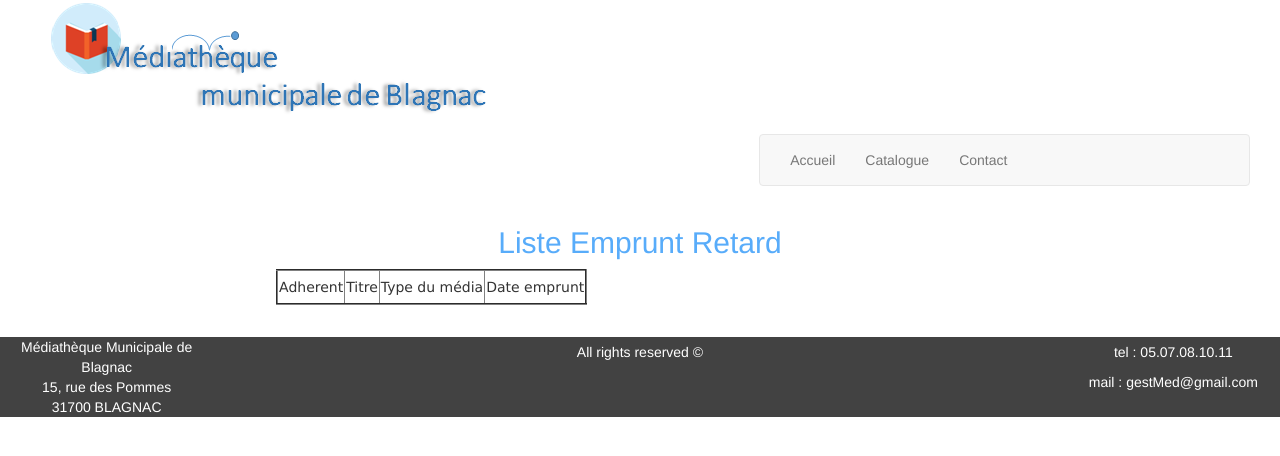
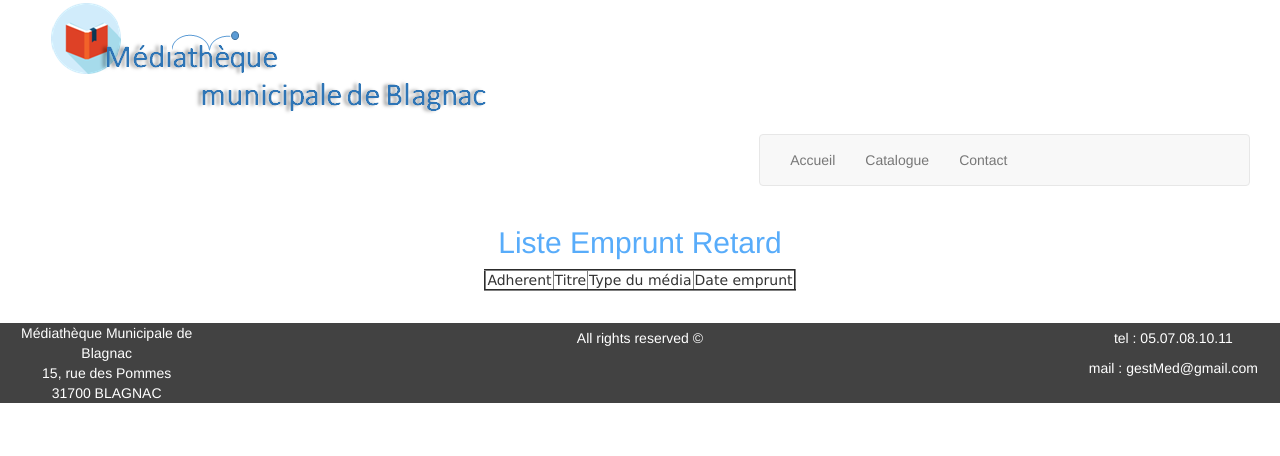
Before and after one commit to Mackeloss/SCRUM, a PHP site: page /Mediatheque/View/listeEmpruntRetard.php in a window 1280 px wide. Shown: the part 131-587 px from the top of the page. Run offline with PHP 8.4, Linux system fonts and the light colour scheme; the template is opened without the code that fills it, so the values that code supplies are empty.

Commit message:
up listeEmpruntRetard.php

```diff
--- a/View/listeEmpruntRetard.php
+++ b/View/listeEmpruntRetard.php
@@ -9,8 +9,7 @@ include('menu.php');
 <br/>
 <br/>
     <div class="row">
-        <div class="col-lg-offset-1 col-lg-6">
-            <table align='center' border='2'>
+        <table align='center' border='2'>
                 <tr>
                     <td>Adherent</td>
                     <td>Titre</td>
@@ -20,16 +19,15 @@ include('menu.php');
                 <?php
                 foreach ($emprunts as $emprunt) {
                     echo "<tr>
-        <td> " . $emprunt['nom'] . " ". $emprunt['prenom']." </td>
-        <td> " . $emprunt['titre'] . " </td>
-        <td> " . $emprunt['typeMedia'] . " </td>
-        <td> " . $emprunt['dateEmprunt'] . " </td>
-    </tr>";
+                          <td>" . $emprunt['nom'] . " ". $emprunt['prenom']."</td>
+                          <td>" . $emprunt['titre'] . "</td>
+                          <td>" . $emprunt['typeMedia'] . "</td>
+                          <td>" . $emprunt['dateEmprunt'] . "</td>
+                          </tr>";
                 }
                 ?>
 
-            </table>
-        </div>
+        </table>
     </div>
     </br></br>
 
```
